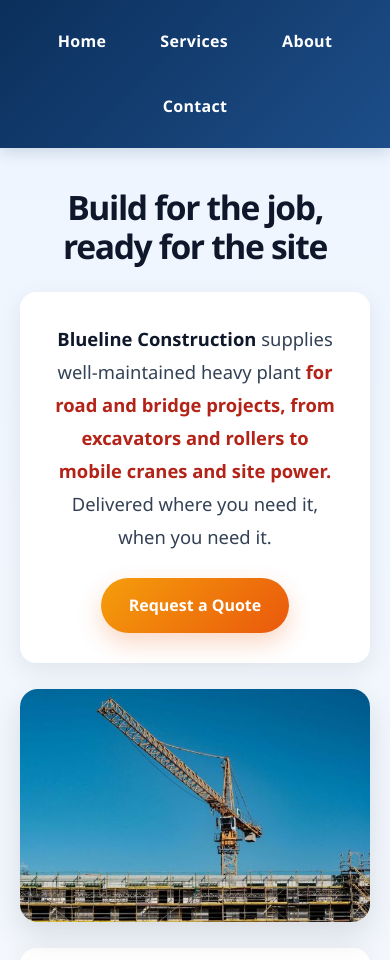
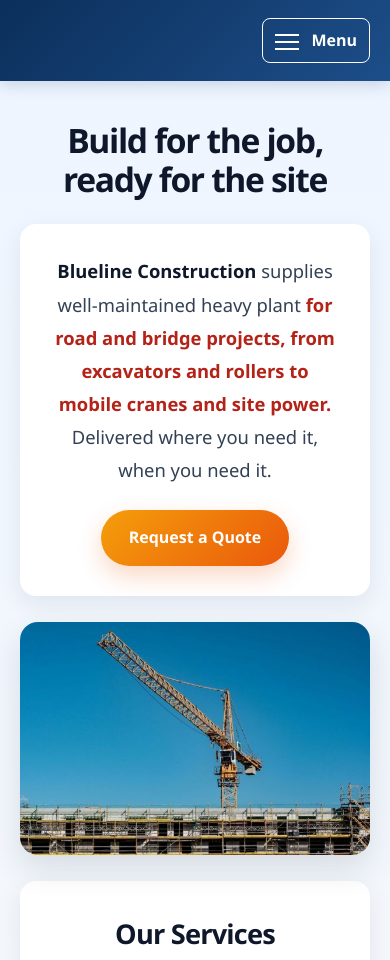
Before and after one commit to doug-ctrl/blueline-construction, a plain HTML site: page index.html in a window 390 px wide. Shown: the top 960 px of the page. Drawn offline with Linux system fonts and the light colour scheme.

Commit message:
Added hamburger menu controls

```diff
--- a/css/style.css
+++ b/css/style.css
@@ -62,6 +62,38 @@ nav a:hover,
 nav a:focus-visible {
     background-color: rgba(255, 255, 255, 0.12);
     transform: translateY(-1px);
+}
+
+.menu-toggle {
+    display: none;
+}
+
+.hamburger-icon {
+    position: relative;
+    display: inline-block;
+    width: 24px;
+    height: 2px;
+    margin-right: 8px;
+    background: currentColor;
+    vertical-align: middle;
+}
+
+.hamburger-icon::before,
+.hamburger-icon::after {
+    position: absolute;
+    left: 0;
+    width: 24px;
+    height: 2px;
+    background: currentColor;
+    content: "";
+}
+
+.hamburger-icon::before {
+    top: -7px;
+}
+
+.hamburger-icon::after {
+    top: 7px;
 }
 
 h1 {
@@ -193,6 +225,43 @@ section {
 }
 
 @media (max-width: 560px) {
+    nav.menu-ready {
+        display: flex;
+        flex-wrap: wrap;
+        justify-content: flex-end;
+        align-items: center;
+    }
+
+    nav.menu-ready .menu-toggle {
+        display: block;
+        padding: 8px 12px;
+        border: 1px solid #ffffff;
+        border-radius: 8px;
+        background: transparent;
+        color: #ffffff;
+        font: inherit;
+        font-weight: 700;
+        cursor: pointer;
+    }
+
+    nav.menu-ready:not(.menu-open) ul {
+        display: none;
+    }
+
+    nav.menu-ready.menu-open ul {
+        flex-direction: column;
+        align-items: stretch;
+        width: 100%;
+        padding-top: 12px;
+    }
+
+    nav.menu-ready.menu-open li,
+    nav.menu-ready.menu-open a {
+        display: block;
+        width: 100%;
+        text-align: center;
+    }
+
     .service-grid {
         grid-template-columns: 1fr;
         gap: 18px;
--- a/index.html
+++ b/index.html
@@ -10,7 +10,11 @@
 <body>
     <header>
         <nav aria-label="Main navigation">
-            <ul>
+            <button class="menu-toggle" type="button" aria-expanded="false" aria-controls="primary-navigation">
+                <span class="hamburger-icon" aria-hidden="true"></span>
+                Menu
+            </button>
+            <ul id="primary-navigation">
                 <li><a href="index.html">Home</a></li>
                 <li><a href="services.html">Services</a></li>
                 <li><a href="about.html">About</a></li>
--- a/script.js
+++ b/script.js
@@ -3,3 +3,33 @@ const copyrightYear = document.getElementById('copyright-year');
 if (copyrightYear) {
     copyrightYear.textContent = new Date().getFullYear();
 }
+
+const navigation = document.querySelector('nav');
+const menuToggle = navigation?.querySelector('.menu-toggle');
+
+if (navigation && menuToggle) {
+    const closeMenu = () => {
+        navigation.classList.remove('menu-open');
+        menuToggle.setAttribute('aria-expanded', 'false');
+    };
+
+    navigation.classList.add('menu-ready');
+
+    menuToggle.addEventListener('click', () => {
+        const isOpen = menuToggle.getAttribute('aria-expanded') === 'true';
+
+        navigation.classList.toggle('menu-open', !isOpen);
+        menuToggle.setAttribute('aria-expanded', String(!isOpen));
+    });
+
+    navigation.querySelectorAll('a').forEach((link) => {
+        link.addEventListener('click', closeMenu);
+    });
+
+    navigation.addEventListener('keydown', (event) => {
+        if (event.key === 'Escape') {
+            closeMenu();
+            menuToggle.focus();
+        }
+    });
+}
```
Also changed, not shown: about.html (+5 -1 lines), contact.html (+5 -1 lines), services.html (+5 -1 lines).
